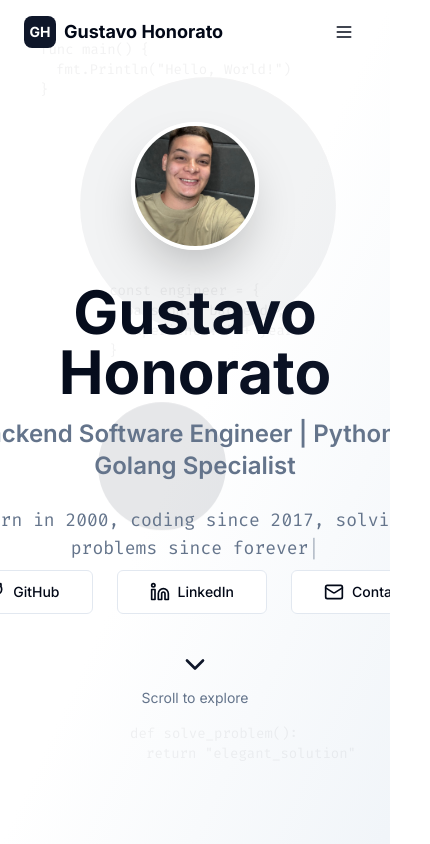
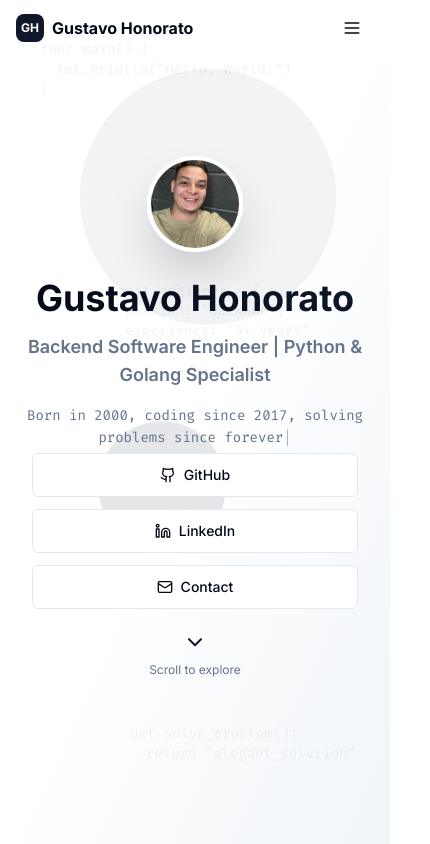
Before and after one commit to Gushono/gustavo-portfolio, a React (Vite) app: page / in a window 390 px wide. Shown: the top 844 px of the page, 430 px wide, since content can reach past the window. Built offline with nearby package versions, Linux system fonts and the light colour scheme.

Commit message:
Improve mobile responsiveness for iPhone 15 Pro Max (430x932)

```diff
--- a/src/components/HeroSection.jsx
+++ b/src/components/HeroSection.jsx
@@ -55,24 +55,24 @@ const HeroSection = () => {
       </div>
 
       {/* Main content */}
-      <div className="text-center z-10 max-w-4xl mx-auto px-6">
-        <div className="mb-8">
+      <div className="text-center z-10 max-w-4xl mx-auto px-4 sm:px-6">
+        <div className="mb-6 sm:mb-8">
           {/* Profile Picture */}
-          <div className="mb-8">
+          <div className="mb-6 sm:mb-8">
             <img
               src={profilePicture}
               alt="Gustavo Honorato"
-              className="w-32 h-32 rounded-full mx-auto border-4 border-white shadow-2xl object-cover"
+              className="w-24 h-24 sm:w-32 sm:h-32 rounded-full mx-auto border-4 border-white shadow-2xl object-cover"
             />
           </div>
-          <h1 className="text-6xl md:text-8xl font-bold mb-4 bg-gradient-to-r from-foreground to-primary bg-clip-text text-transparent">
+          <h1 className="text-4xl sm:text-5xl md:text-6xl lg:text-8xl font-bold mb-3 sm:mb-4 bg-gradient-to-r from-foreground to-primary bg-clip-text text-transparent leading-tight">
             Gustavo Honorato
           </h1>
-          <h2 className="text-2xl md:text-3xl font-semibold text-muted-foreground mb-6">
+          <h2 className="text-lg sm:text-xl md:text-2xl lg:text-3xl font-semibold text-muted-foreground mb-4 sm:mb-6 px-2">
             Backend Software Engineer | Python & Golang Specialist
           </h2>
-          <div className="h-8 mb-8">
-            <p className="text-lg md:text-xl text-muted-foreground font-mono">
+          <div className="h-6 sm:h-8 mb-6 sm:mb-8 px-2">
+            <p className="text-sm sm:text-base md:text-lg lg:text-xl text-muted-foreground font-mono leading-relaxed">
               {displayText}
               <span className="animate-pulse">|</span>
             </p>
@@ -80,37 +80,37 @@ const HeroSection = () => {
         </div>
 
         {/* Social links */}
-        <div className="flex justify-center space-x-6 mb-12">
+        <div className="flex flex-col sm:flex-row justify-center items-center space-y-3 sm:space-y-0 sm:space-x-4 lg:space-x-6 mb-8 sm:mb-12 px-4">
           <Button
             variant="outline"
-            size="lg"
-            className="group hover:bg-primary hover:text-primary-foreground transition-all duration-300"
+            size="default"
+            className="group hover:bg-primary hover:text-primary-foreground transition-all duration-300 w-full sm:w-auto"
             asChild
           >
             <a href="https://github.com/gushono" target="_blank" rel="noopener noreferrer">
-              <Github className="w-5 h-5 mr-2 group-hover:animate-spin" />
+              <Github className="w-4 h-4 sm:w-5 sm:h-5 mr-2 group-hover:animate-spin" />
               GitHub
             </a>
           </Button>
           <Button
             variant="outline"
-            size="lg"
-            className="group hover:bg-blue-600 hover:text-white transition-all duration-300"
+            size="default"
+            className="group hover:bg-blue-600 hover:text-white transition-all duration-300 w-full sm:w-auto"
             asChild
           >
             <a href="https://linkedin.com/in/gustavo-honorato-nic" target="_blank" rel="noopener noreferrer">
-              <Linkedin className="w-5 h-5 mr-2 group-hover:animate-bounce" />
+              <Linkedin className="w-4 h-4 sm:w-5 sm:h-5 mr-2 group-hover:animate-bounce" />
               LinkedIn
             </a>
           </Button>
           <Button
             variant="outline"
-            size="lg"
-            className="group hover:bg-green-600 hover:text-white transition-all duration-300"
+            size="default"
+            className="group hover:bg-green-600 hover:text-white transition-all duration-300 w-full sm:w-auto"
             asChild
           >
             <a href="mailto:gustavo.honoratonic@gmail.com">
-              <Mail className="w-5 h-5 mr-2 group-hover:animate-pulse" />
+              <Mail className="w-4 h-4 sm:w-5 sm:h-5 mr-2 group-hover:animate-pulse" />
               Contact
             </a>
           </Button>
@@ -118,8 +118,8 @@ const HeroSection = () => {
 
         {/* Scroll indicator */}
         <div className="animate-bounce cursor-pointer" onClick={scrollToNext}>
-          <ChevronDown className="w-8 h-8 mx-auto text-primary" />
-          <p className="text-sm text-muted-foreground mt-2">Scroll to explore</p>
+          <ChevronDown className="w-6 h-6 sm:w-8 sm:h-8 mx-auto text-primary" />
+          <p className="text-xs sm:text-sm text-muted-foreground mt-2">Scroll to explore</p>
         </div>
       </div>
     </section>
--- a/src/components/Navigation.jsx
+++ b/src/components/Navigation.jsx
@@ -53,14 +53,14 @@ const Navigation = () => {
           ? 'bg-background/95 backdrop-blur-md shadow-lg border-b border-border'
           : 'bg-transparent'
       }`}>
-        <div className="max-w-7xl mx-auto px-6">
-          <div className="flex items-center justify-between h-16">
+        <div className="max-w-7xl mx-auto px-4 sm:px-6">
+          <div className="flex items-center justify-between h-14 sm:h-16">
             {/* Logo */}
             <div className="flex items-center space-x-2">
-              <div className="w-8 h-8 bg-primary rounded-lg flex items-center justify-center">
-                <span className="text-white font-bold text-sm">GH</span>
+              <div className="w-7 h-7 sm:w-8 sm:h-8 bg-primary rounded-lg flex items-center justify-center">
+                <span className="text-white font-bold text-xs sm:text-sm">GH</span>
               </div>
-              <span className="font-bold text-lg">Gustavo Honorato</span>
+              <span className="font-bold text-base sm:text-lg">Gustavo Honorato</span>
             </div>
 
             {/* Desktop Menu */}
@@ -83,7 +83,7 @@ const Navigation = () => {
             <Button
               variant="ghost"
               size="sm"
-              className="md:hidden"
+              className="md:hidden p-2"
               onClick={() => setIsOpen(!isOpen)}
             >
               {isOpen ? <X className="w-5 h-5" /> : <Menu className="w-5 h-5" />}
@@ -97,21 +97,21 @@ const Navigation = () => {
         isOpen ? 'opacity-100 visible' : 'opacity-0 invisible'
       }`}>
         <div className="absolute inset-0 bg-black/50" onClick={() => setIsOpen(false)} />
-        <div className={`absolute top-0 right-0 h-full w-80 bg-background shadow-xl transform transition-transform duration-300 ${
+        <div className={`absolute top-0 right-0 h-full w-72 sm:w-80 bg-background shadow-xl transform transition-transform duration-300 ${
           isOpen ? 'translate-x-0' : 'translate-x-full'
         }`}>
-          <div className="p-6 pt-20">
-            <div className="space-y-4">
+          <div className="p-4 sm:p-6 pt-16 sm:pt-20">
+            <div className="space-y-3 sm:space-y-4">
               {navItems.map((item) => (
                 <Button
                   key={item.id}
                   variant={activeSection === item.id ? 'default' : 'ghost'}
                   size="lg"
                   onClick={() => scrollToSection(item.id)}
-                  className="w-full justify-start transition-all duration-300"
+                  className="w-full justify-start transition-all duration-300 text-left"
                 >
-                  <item.icon className="w-5 h-5 mr-3" />
-                  {item.label}
+                  <item.icon className="w-5 h-5 mr-3 flex-shrink-0" />
+                  <span className="truncate">{item.label}</span>
                 </Button>
               ))}
             </div>
--- a/src/styles/index.css
+++ b/src/styles/index.css
@@ -52,15 +52,43 @@
 
   html {
     scroll-behavior: smooth;
+    /* Prevent horizontal scroll on mobile */
+    overflow-x: hidden;
   }
 
   body {
     font-family: 'Inter', system-ui, sans-serif;
     line-height: 1.6;
+    /* Prevent horizontal scroll on mobile */
+    overflow-x: hidden;
+    /* Better touch handling on mobile */
+    -webkit-tap-highlight-color: transparent;
+    /* Smooth scrolling on iOS */
+    -webkit-overflow-scrolling: touch;
   }
 
   * {
     box-sizing: border-box;
+  }
+
+  /* Mobile-specific improvements */
+  @media (max-width: 640px) {
+    /* Better text rendering on mobile */
+    body {
+      -webkit-font-smoothing: antialiased;
+      -moz-osx-font-smoothing: grayscale;
+    }
+
+    /* Prevent zoom on input focus on iOS */
+    input, textarea, select {
+      font-size: 16px;
+    }
+
+    /* Better touch targets */
+    button, a {
+      min-height: 44px;
+      min-width: 44px;
+    }
   }
 }
 
@@ -74,11 +102,22 @@
   }
 
   .section-padding {
-    @apply py-16 px-4 sm:px-6 lg:px-8;
+    @apply py-12 sm:py-16 lg:py-20 px-4 sm:px-6 lg:px-8;
   }
 
   .container-max {
     @apply max-w-7xl mx-auto;
+  }
+
+  /* Mobile-optimized animations */
+  @media (max-width: 640px) {
+    .animate-float {
+      animation-duration: 3s;
+    }
+
+    .animate-bounce {
+      animation-duration: 1.5s;
+    }
   }
 }
 
@@ -90,4 +129,21 @@
   .bg-gradient-primary {
     @apply bg-gradient-to-br from-primary-50 to-secondary-50;
   }
+
+  /* Safe area utilities for iPhone */
+  .safe-top {
+    padding-top: env(safe-area-inset-top);
+  }
+
+  .safe-bottom {
+    padding-bottom: env(safe-area-inset-bottom);
+  }
+
+  .safe-left {
+    padding-left: env(safe-area-inset-left);
+  }
+
+  .safe-right {
+    padding-right: env(safe-area-inset-right);
+  }
 }
```
Also changed, not shown: src/components/ExperienceSection.jsx (+37 -37 lines).
